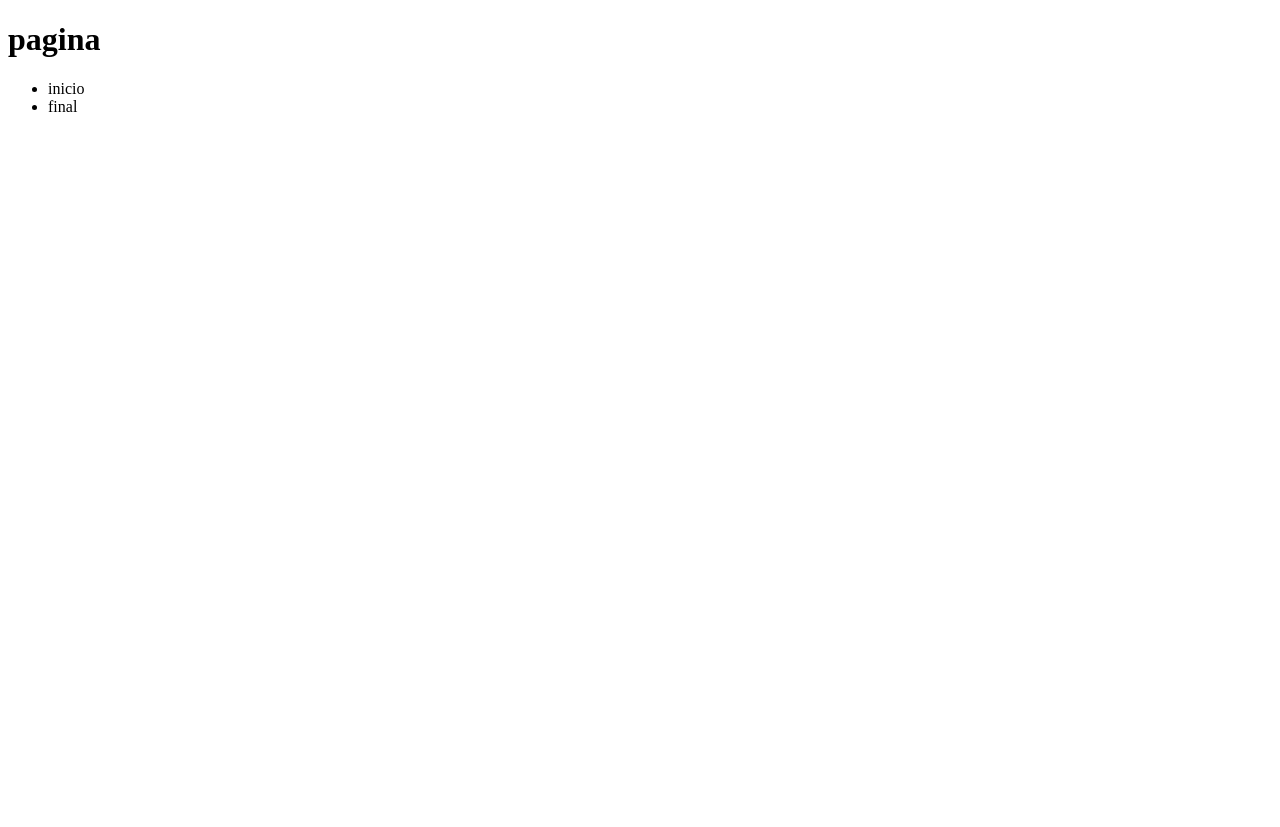
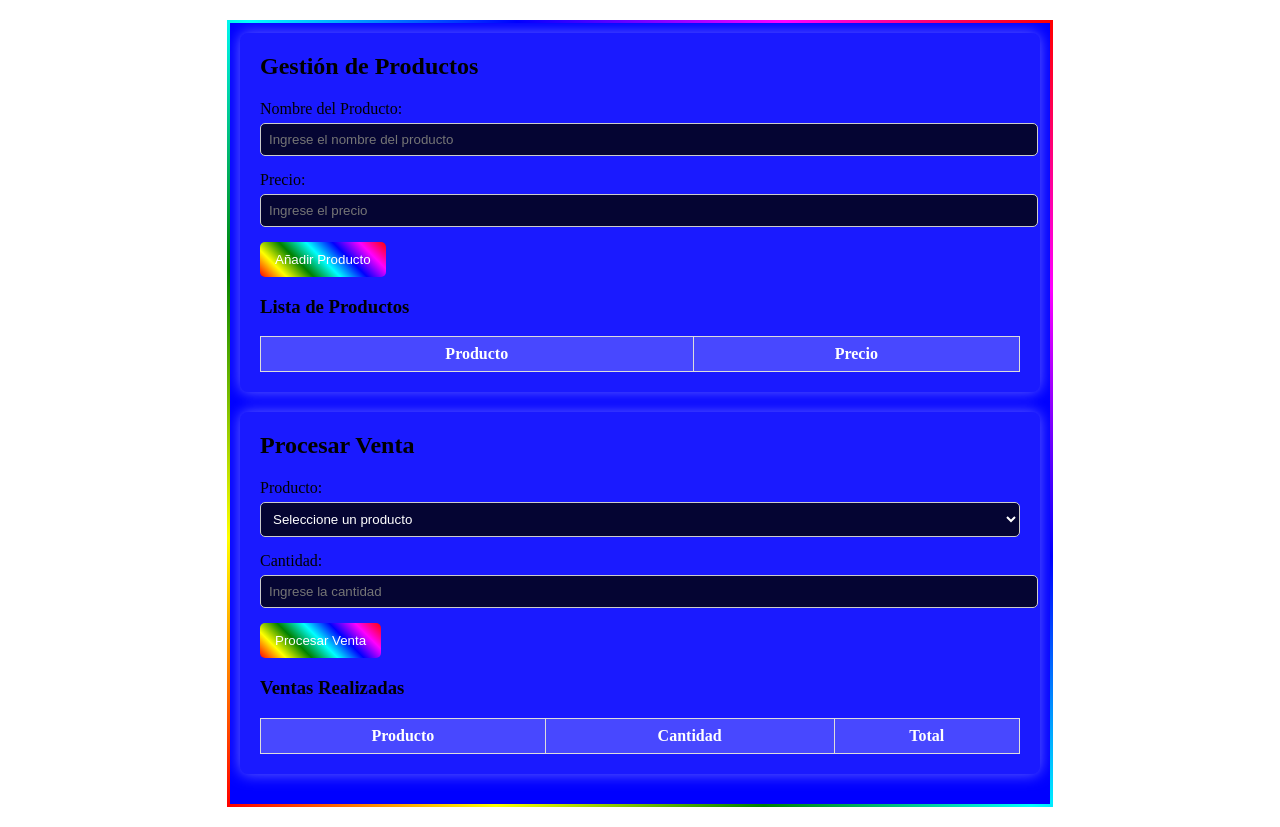
Before and after one commit to Josxeep04/pagina_colaborativa, a plain HTML site: page index.html in a window 1280 px wide. Before the commit the page ends 800 px from the top, so only its background shows below. Drawn offline with Linux system fonts and the light colour scheme.

Commit message:
Agregando contenido a los archivos para el funcionamiento de un sistema basico de ventas

```diff
--- a/index.html
+++ b/index.html
@@ -3,14 +3,64 @@
 <head>
     <meta charset="UTF-8">
     <meta name="viewport" content="width=device-width, initial-scale=1.0">
-    <title>Document</title>
+    <title>Sistema Básico de Ventas</title>
+    <link rel="stylesheet" href="styles.css">
 </head>
 <body>
-    <h1>pagina</h1>
-    <ul>
-        <li>inicio</li>
-        <li>final</li>
-    </ul>
+    <div class="container">
+        <!-- Gestión de Productos -->
+        <div class="card">
+            <h2>Gestión de Productos</h2>
+            <div class="form-group">
+                <label for="product-name">Nombre del Producto:</label>
+                <input type="text" id="product-name" placeholder="Ingrese el nombre del producto">
+            </div>
+            <div class="form-group">
+                <label for="product-price">Precio:</label>
+                <input type="number" id="product-price" placeholder="Ingrese el precio">
+            </div>
+            <button onclick="addProduct()">Añadir Producto</button>
+            <h3>Lista de Productos</h3>
+            <table id="product-table">
+                <thead>
+                    <tr>
+                        <th>Producto</th>
+                        <th>Precio</th>
+                    </tr>
+                </thead>
+                <tbody>
+                </tbody>
+            </table>
+        </div>
 
+        <!-- Procesar Ventas -->
+        <div class="card">
+            <h2>Procesar Venta</h2>
+            <div class="form-group">
+                <label for="sale-product">Producto:</label>
+                <select id="sale-product">
+                    <option value="">Seleccione un producto</option>
+                </select>
+            </div>
+            <div class="form-group">
+                <label for="sale-quantity">Cantidad:</label>
+                <input type="number" id="sale-quantity" placeholder="Ingrese la cantidad" min="1">
+            </div>
+            <button onclick="processSale()">Procesar Venta</button>
+            <h3>Ventas Realizadas</h3>
+            <table id="sales-table">
+                <thead>
+                    <tr>
+                        <th>Producto</th>
+                        <th>Cantidad</th>
+                        <th>Total</th>
+                    </tr>
+                </thead>
+                <tbody>
+                </tbody>
+            </table>
+        </div>
+    </div>
+    <script src="script.js"></script>
 </body>
 </html>
--- /dev/null
+++ b/script.js
@@ -0,0 +1,64 @@
+const products = [];
+const sales = [];
+
+function addProduct() {
+    const name = document.getElementById('product-name').value;
+    const price = parseFloat(document.getElementById('product-price').value);
+
+    if (name && price > 0) {
+        products.push({ name, price });
+        updateProductTable();
+        updateProductDropdown();
+        document.getElementById('product-name').value = '';
+        document.getElementById('product-price').value = '';
+    } else {
+        alert('Ingrese un nombre válido y un precio mayor a 0.');
+    }
+}
+
+function updateProductTable() {
+    const tableBody = document.querySelector('#product-table tbody');
+    tableBody.innerHTML = '';
+
+    products.forEach(product => {
+        const row = `<tr><td>${product.name}</td><td>$${product.price.toFixed(2)}</td></tr>`;
+        tableBody.insertAdjacentHTML('beforeend', row);
+    });
+}
+
+function updateProductDropdown() {
+    const dropdown = document.getElementById('sale-product');
+    dropdown.innerHTML = '<option value="">Seleccione un producto</option>';
+
+    products.forEach((product, index) => {
+        const option = `<option value="${index}">${product.name} - $${product.price.toFixed(2)}</option>`;
+        dropdown.insertAdjacentHTML('beforeend', option);
+    });
+}
+
+function processSale() {
+    const productIndex = document.getElementById('sale-product').value;
+    const quantity = parseInt(document.getElementById('sale-quantity').value);
+
+    if (productIndex !== '' && quantity > 0) {
+        const product = products[productIndex];
+        const total = product.price * quantity;
+
+        sales.push({ name: product.name, quantity, total });
+        updateSalesTable();
+        document.getElementById('sale-product').value = '';
+        document.getElementById('sale-quantity').value = '';
+    } else {
+        alert('Seleccione un producto y una cantidad válida.');
+    }
+}
+
+function updateSalesTable() {
+    const tableBody = document.querySelector('#sales-table tbody');
+    tableBody.innerHTML = '';
+
+    sales.forEach(sale => {
+        const row = `<tr><td>${sale.name}</td><td>${sale.quantity}</td><td>$${sale.total.toFixed(2)}</td></tr>`;
+        tableBody.insertAdjacentHTML('beforeend', row);
+    });
+}
--- /dev/null
+++ b/styles.css
@@ -0,0 +1,108 @@
+<style>
+    body {
+        font-family: Arial, sans-serif;
+        margin: 0;
+        padding: 0;
+        background-color: #000;
+        color: white;
+    }
+
+    header {
+        background-color: rgba(0, 0, 0, 0.8);
+        color: white;
+        text-align: center;
+        padding: 1em 0;
+        box-shadow: 0 0 20px rgba(255, 255, 255, 0.6);
+    }
+
+    .container {
+        margin: 20px auto;
+        width: 90%;
+        max-width: 800px;
+        border: 3px solid;
+        border-image-source: linear-gradient(45deg, red, yellow, green, cyan, blue, magenta, red);
+        border-image-slice: 1;
+        border-radius: 8px;
+        padding: 10px;
+        box-shadow: 0 0 15px rgba(255, 255, 255, 0.7);
+        position: relative;
+        overflow: hidden;
+        animation: rgbContainerBackground 10s infinite;
+    }
+
+    @keyframes rgbContainerBackground {
+        0% { background-color: #ff0000; }
+        25% { background-color: #00ff00; }
+        50% { background-color: #0000ff; }
+        75% { background-color: #ffff00; }
+        100% { background-color: #ff0000; }
+    }
+
+    .card {
+        background: rgba(255, 255, 255, 0.1);
+        border-radius: 8px;
+        padding: 20px;
+        margin-bottom: 20px;
+        box-shadow: 0 0 15px rgba(255, 255, 255, 0.4);
+    }
+
+    .card h2 {
+        margin-top: 0;
+    }
+
+    table {
+        width: 100%;
+        border-collapse: collapse;
+        margin-top: 10px;
+    }
+
+    table th, table td {
+        border: 1px solid #ddd;
+        padding: 8px;
+        text-align: center;
+        background: rgba(0, 0, 0, 0.5);
+        color: white;
+    }
+
+    table th {
+        background-color: rgba(255, 255, 255, 0.2);
+    }
+
+    button {
+        background: linear-gradient(45deg, red, yellow, green, cyan, blue, magenta, red);
+        color: white;
+        border: none;
+        padding: 10px 15px;
+        border-radius: 5px;
+        cursor: pointer;
+        animation: rgbButton 5s infinite;
+    }
+
+    button:hover {
+        opacity: 0.8;
+    }
+
+    @keyframes rgbButton {
+        0% { background-position: 0% 50%; }
+        50% { background-position: 100% 50%; }
+        100% { background-position: 0% 50%; }
+    }
+
+    .form-group {
+        margin-bottom: 15px;
+    }
+
+    .form-group label {
+        display: block;
+        margin-bottom: 5px;
+    }
+
+    .form-group input, select {
+        width: 100%;
+        padding: 8px;
+        border: 1px solid #ccc;
+        border-radius: 5px;
+        background: rgba(0, 0, 0, 0.8);
+        color: white;
+    }
+</style>
```
